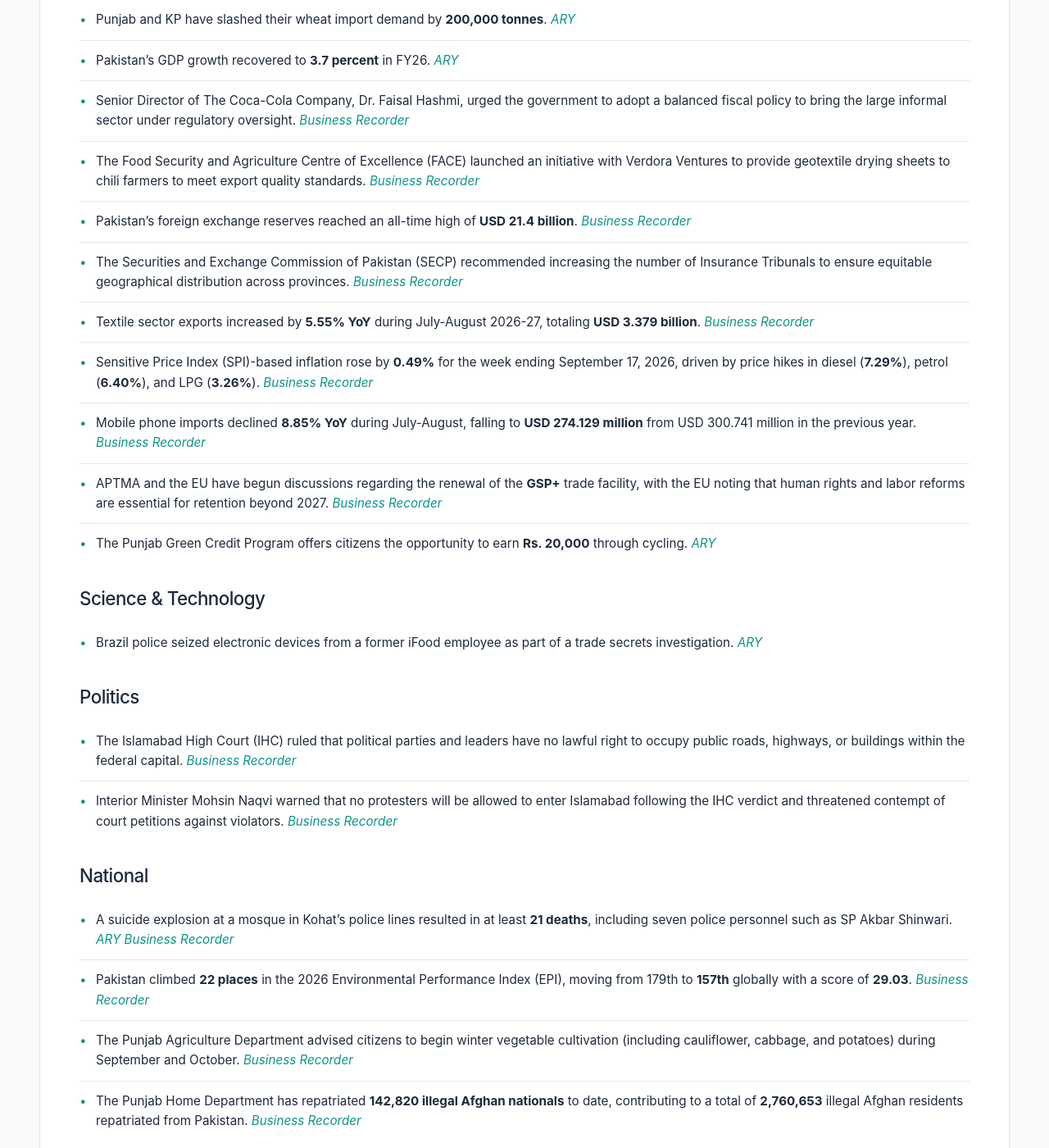
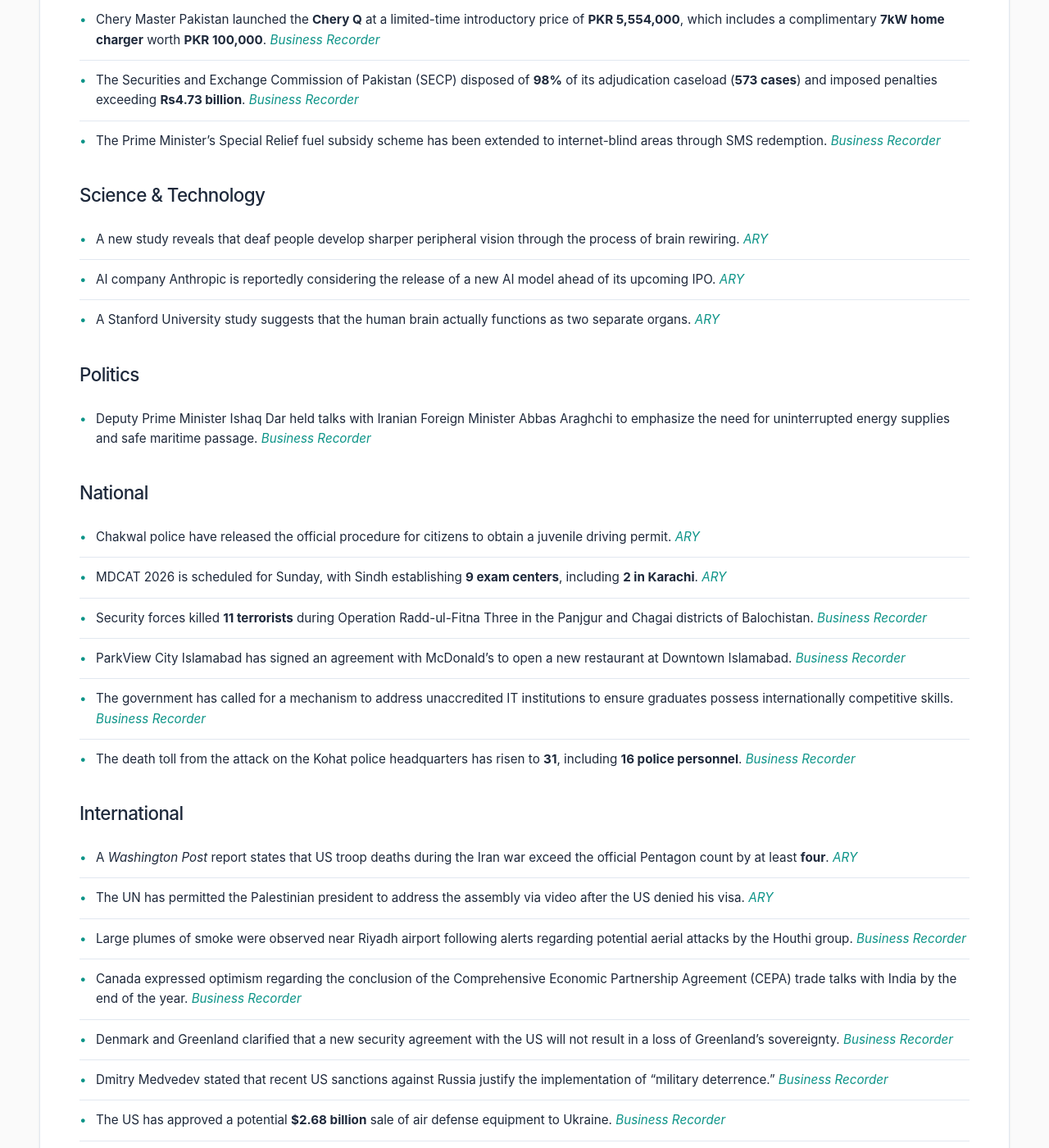
Before and after one commit to zsubzwary/news, a Jekyll site: the page built from en/index.md, in a window 1280 px wide and 1400 px high, scrolled down 578 px. Shown: the whole window at 82% size. Built offline with Jekyll 4.4.1, drawn with Linux system fonts in a browser that asks for light colours; some web fonts are replaced; comment, search, counter and statistics services are not loaded; some of the changed text lies outside the part shown.

Commit message:
DateTime; 2026-09-19T16:04:27.046Z

```diff
--- a/en/index.md
+++ b/en/index.md
@@ -4,44 +4,49 @@ title: Pakistan News Briefing
 lang: en
 ---
 
-Published at: 19-Sep-2026 09:03PKT
+Published at: 19-Sep-2026 21:04PKT
 
 Time to read: 4 mins
 
 ### Economy
-- The CPPA is seeking an electricity price increase of **Rs. 1.73 per unit**. *[ARY](https://arynews.tv/electricity-price-hike-cppa-seeks-rs1-point-73-per-unit-increase)*
-- The Petroleum Division announced a reduction in petrol prices by **Rs. 1.65 per litre** (from Rs. 390.79 to Rs. 389.14) and High Speed Diesel (HSD) by **88 paise** for September 19–21. *[Business Recorder](https://www.brecorder.com/news/40440232/petrol-price-reduced-by-rs165-per-litre-diesels-by-88-paise)*
-- Punjab and KP have slashed their wheat import demand by **200,000 tonnes**. *[ARY](https://arynews.tv/punjab-kp-take-u-turn-on-wheat-imports-slash-demand-by-200000-tonnes)*
-- Pakistan's GDP growth recovered to **3.7 percent** in FY26. *[ARY](https://arynews.tv/pakistans-gdp-growth-recovered-to-3point7-percent-in-fy26-says-finance-minister-aurangzeb)*
-- Senior Director of The Coca-Cola Company, Dr. Faisal Hashmi, urged the government to adopt a balanced fiscal policy to bring the large informal sector under regulatory oversight. *[Business Recorder](https://www.brecorder.com/news/40440224/govt-urged-to-go-for-a-balanced-fiscal-policy)*
-- The Food Security and Agriculture Centre of Excellence (FACE) launched an initiative with Verdora Ventures to provide geotextile drying sheets to chili farmers to meet export quality standards. *[Business Recorder](https://www.brecorder.com/news/40440225/initiative-launched-to-help-chili-farmers-achieve-export-quality-standards)*
-- Pakistan's foreign exchange reserves reached an all-time high of **USD 21.4 billion**. *[Business Recorder](https://www.brecorder.com/news/40440227/pm-lauds-fm-team-as-fx-reserves-hit-all-time-high-of-usd214bn)*
-- The Securities and Exchange Commission of Pakistan (SECP) recommended increasing the number of Insurance Tribunals to ensure equitable geographical distribution across provinces. *[Business Recorder](https://www.brecorder.com/news/40440230/secp-suggests-more-insurance-tribunals)*
-- Textile sector exports increased by **5.55% YoY** during July-August 2026-27, totaling **USD 3.379 billion**. *[Business Recorder](https://www.brecorder.com/news/40440237/jul-aug-textile-exports-climb-555pc-yoy)*
-- Sensitive Price Index (SPI)-based inflation rose by **0.49%** for the week ending September 17, 2026, driven by price hikes in diesel (**7.29%**), petrol (**6.40%**), and LPG (**3.26%**). *[Business Recorder](https://www.brecorder.com/news/40440238/spi-based-inflation-rises-slightly)*
-- Mobile phone imports declined **8.85% YoY** during July-August, falling to **USD 274.129 million** from USD 300.741 million in the previous year. *[Business Recorder](https://www.brecorder.com/news/40440241/jul-aug-mobile-phone-imports-decline-885pc-yoy)*
-- APTMA and the EU have begun discussions regarding the renewal of the **GSP+** trade facility, with the EU noting that human rights and labor reforms are essential for retention beyond 2027. *[Business Recorder](https://www.brecorder.com/news/40440240/aptma-eu-open-talks-on-gsp-renewal)*
-- The Punjab Green Credit Program offers citizens the opportunity to earn **Rs. 20,000** through cycling. *[ARY](https://arynews.tv/punjab-green-credit-program-earn-rs-20000-by-just-cycling)*
+- The Competition Commission of Pakistan (CCP) imposed a **Rs60 million** penalty on the All Pakistan Edible Oil Tanker Owners Association (APEOTOA) for price fixing (**Rs30 million**) and market allocation (**Rs30 million**). *[Business Recorder](https://www.brecorder.com/news/40440262/ccp-fines-edible-oil-tanker-owners-body-rs60mn-for-cartelisation)*
+- Gold prices in Pakistan fell by **Rs100 per tola** to reach **Rs460,236**, while 10-gram gold declined by **Rs85** to **Rs394,578**. *[Business Recorder](https://www.brecorder.com/news/40440261/gold-price-declines-by-rs100-per-tola-in-pakistan)*
+- Chery Master Pakistan launched the **Chery Q** at a limited-time introductory price of **PKR 5,554,000**, which includes a complimentary **7kW home charger** worth **PKR 100,000**. *[Business Recorder](https://www.brecorder.com/news/40440254/chery-master-pakistan-launches-chery-q-setting-a-new-standard-in-everyday-mobility-at-pkr-5554000-for-a-limited-time)*
+- The Securities and Exchange Commission of Pakistan (SECP) disposed of **98%** of its adjudication caseload (**573 cases**) and imposed penalties exceeding **Rs4.73 billion**. *[Business Recorder](https://www.brecorder.com/news/40440253/secp-disposes-of-98-adjudication-caseload-imposes-rs4.73bn-in-penalties)*
+- The Prime Minister’s Special Relief fuel subsidy scheme has been extended to internet-blind areas through SMS redemption. *[Business Recorder](https://www.brecorder.com/news/40440265/fuel-subsidy-scheme-extended-to-internet-blind-areas-via-sms-redemption)*
 
 ### Science & Technology
-- Brazil police seized electronic devices from a former iFood employee as part of a trade secrets investigation. *[ARY](https://arynews.tv/brazil-police-seize-devices-from-former-ifood-employee-in-trade-secrets-probe)*
+- A new study reveals that deaf people develop sharper peripheral vision through the process of brain rewiring. *[ARY](https://arynews.tv/deaf-people-develop-sharper-peripheral-vision-through-brain-rewiring-study-reveals)*
+- AI company Anthropic is reportedly considering the release of a new AI model ahead of its upcoming IPO. *[ARY](https://arynews.tv/anthropic-considers-releasing-new-ai-model-ahead-of-ipo-sources-say)*
+- A Stanford University study suggests that the human brain actually functions as two separate organs. *[ARY](https://arynews.tv/human-brain-is-actually-two-separate-organs-stanford-study-reveals)*
 
 ### Politics
-- The Islamabad High Court (IHC) ruled that political parties and leaders have no lawful right to occupy public roads, highways, or buildings within the federal capital. *[Business Recorder](https://www.brecorder.com/news/40440234/federal-capital-ihc-places-restrictions-on-political-protests)*
-- Interior Minister Mohsin Naqvi warned that no protesters will be allowed to enter Islamabad following the IHC verdict and threatened contempt of court petitions against violators. *[Business Recorder](https://www.brecorder.com/news/40440235/no-protester-will-be-allowed-to-enter-islamabad-naqvi)*
+- Deputy Prime Minister Ishaq Dar held talks with Iranian Foreign Minister Abbas Araghchi to emphasize the need for uninterrupted energy supplies and safe maritime passage. *[Business Recorder](https://www.brecorder.com/news/40440255/dar-stresses-need-for-uninterrupted-energy-supplies-amid-regional-tensions)*
 
 ### National
-- A suicide explosion at a mosque in Kohat's police lines resulted in at least **21 deaths**, including seven police personnel such as SP Akbar Shinwari. *[ARY](https://arynews.tv/at-least-16-martyred-57-injured-in-kohat-mosque-bomb-blast)* *[Business Recorder](https://www.brecorder.com/news/40440236/at-least-17-including-cops-martyred-in-kohat-blast)*
-- Pakistan climbed **22 places** in the 2026 Environmental Performance Index (EPI), moving from 179th to **157th** globally with a score of **29.03**. *[Business Recorder](https://www.brecorder.com/news/40440223/environmental-performance-index-pakistan-climbs-22-places)*
-- The Punjab Agriculture Department advised citizens to begin winter vegetable cultivation (including cauliflower, cabbage, and potatoes) during September and October. *[Business Recorder](https://www.brecorder.com/news/40440228/punjab-advises-starting-winter-vegetable-cultivation)*
-- The Punjab Home Department has repatriated **142,820 illegal Afghan nationals** to date, contributing to a total of **2,760,653** illegal Afghan residents repatriated from Pakistan. *[Business Recorder](https://www.brecorder.com/news/40440229/punjab-repatriates-142820-illegal-afghans-in-ongoing-crackdown)*
+- Chakwal police have released the official procedure for citizens to obtain a juvenile driving permit. *[ARY](https://arynews.tv/how-to-get-juvenile-driving-permit-chakwal-police-shares-procedure)*
+- MDCAT 2026 is scheduled for Sunday, with Sindh establishing **9 exam centers**, including **2 in Karachi**. *[ARY](https://arynews.tv/mdcat-2026-set-for-sunday-sindh-establishes-9-exam-centers-including-2-in-karachi)*
+- Security forces killed **11 terrorists** during Operation Radd-ul-Fitna Three in the Panjgur and Chagai districts of Balochistan. *[Business Recorder](https://www.brecorder.com/news/40440259/11-terrorists-killed-in-security-operations-in-panjgur-chagai-state-media)*
+- ParkView City Islamabad has signed an agreement with McDonald’s to open a new restaurant at Downtown Islamabad. *[Business Recorder](https://www.brecorder.com/news/40440256/parkview-city-islamabad-signs-agreement-with-mcdonalds-for-new-restaurant-at-downtown-islamabad)*
+- The government has called for a mechanism to address unaccredited IT institutions to ensure graduates possess internationally competitive skills. *[Business Recorder](https://www.brecorder.com/news/40440251/govt-moves-to-strengthen-it-education-standards)*
+- The death toll from the attack on the Kohat police headquarters has risen to **31**, including **16 police personnel**. *[Business Recorder](https://www.brecorder.com/news/40440248/death-toll-from-attack-at-police-hq-in-kohat-rises-to-31)*
 
 ### International
-- Aramco plans to increase Gulf exports to **60 million barrels** during September and October. *[ARY](https://arynews.tv/aramco-to-boost-gulf-exports-to-60-million-barrels-in-sept-and-oct)*
-- The US is planning to implement Medicaid most-favored-nation pricing for specific drugs across all states. *[ARY](https://arynews.tv/us-plans-medicaid-most-favored-nation-pricing-for-some-drugs-in-all-states)*
-- Turkish Ambassador Irfan Neziroglu met with Deputy Prime Minister Ishaq Dar to discuss bilateral cooperation and upcoming diplomatic engagements. *[Business Recorder](https://www.brecorder.com/news/40440231/turkiye-envoy-neziroglu-calls-on-dar)*
-- Pakistan’s military spokesman, Ahmed Sharif Chaudhry, stated the country will go to "any extent" to defend ally Saudi Arabia against Houthi attacks. *[Business Recorder](https://www.brecorder.com/news/40440233/pakistan-vows-to-defend-ksa-to-any-extent)*
+- A *Washington Post* report states that US troop deaths during the Iran war exceed the official Pentagon count by at least **four**. *[ARY](https://arynews.tv/us-troop-deaths-during-iran-war-exceed-pentagon-count-by-at-least-four-washington-post-reports)*
+- The UN has permitted the Palestinian president to address the assembly via video after the US denied his visa. *[ARY](https://arynews.tv/un-allows-palestinian-president-to-again-speak-via-video-after-us-denies-visa)*
+- Large plumes of smoke were observed near Riyadh airport following alerts regarding potential aerial attacks by the Houthi group. *[Business Recorder](https://www.brecorder.com/news/40440264/flames-smoke-seen-near-riyadh-airport-after-saudi-warning-of-aerial-attack-threat)*
+- Canada expressed optimism regarding the conclusion of the Comprehensive Economic Partnership Agreement (CEPA) trade talks with India by the end of the year. *[Business Recorder](https://www.brecorder.com/news/40440263/canada-optimistic-about-concluding-trade-talks-with-india-by-year-end-minister-says)*
+- Denmark and Greenland clarified that a new security agreement with the US will not result in a loss of Greenland's sovereignty. *[Business Recorder](https://www.brecorder.com/news/40440260/greenland-denmark-say-us-deal-will-not-cede-sovereignty)*
+- Dmitry Medvedev stated that recent US sanctions against Russia justify the implementation of "military deterrence." *[Business Recorder](https://www.brecorder.com/news/40440258/us-sanctions-merit-russian-military-deterrence-medvedev-says)*
+- The US has approved a potential **$2.68 billion** sale of air defense equipment to Ukraine. *[Business Recorder](https://www.brecorder.com/news/40440257/us-approves-potential-27bn-air-defense-sale-to-ukraine)*
+- Iran executed Hossein Pedaran for allegedly providing intelligence regarding missile sites in Isfahan province to Mossad. *[Business Recorder](https://www.brecorder.com/news/40440250/iran-executes-man-accused-of-providing-missile-info-to-israel-judiciary)*
+- China is investigating Meituan unit Beijing Sankuai Information Technology for suspected antitrust and unfair competition violations. *[Business Recorder](https://www.brecorder.com/news/40440246/china-investigates-meituan-and-alibaba-units-for-suspected-antitrust-violations)*
 
 ### Sports
-- The Pakistan Cricket Board (PCB) has launched a nationwide school cricket program to discover future talent. *[ARY](https://arynews.tv/season-two-of-pcb-talent-hunt-programme-for-schools-to-begin-from-saturday)*
-- The logo for the Pak-China Friendship Summer Games 2026 was unveiled; the event will take place in Lahore from **September 24 to 28** and is expected to host approximately **2,000 athletes**. *[Business Recorder](https://www.brecorder.com/news/40440226/pak-china-friendship-summer-games-logo-unveiled)*
+- Millwall and West Ham played to a **2-2** draw. *[ARY](https://arynews.tv/millwall-west-ham-share-four-goals-in-2-2-draw)*
+- Sophie Cunningham responded to public backlash regarding her participation in Team USA games. *[ARY](https://arynews.tv/sophie-cunningham-hits-back-at-backlash-over-team-usa-games)*
+- New Zealand all-rounder Rachin Ravindra is a doubt for the upcoming series against India after dislocating his right shoulder during a promotional shoot. *[Business Recorder](https://www.brecorder.com/news/40440247/new-zealands-ravindra-a-doubt-for-india-series-after-injury-in-promotional-shoot)*
+- OCA President Sheikh Joaan bin Hamad Al Thani urged politicians to remain out of sports following a diplomatic incident at the Asian Games. *[Business Recorder](https://www.brecorder.com/news/40440245/asian-olympic-boss-says-politicians-need-to-stay-out-of-sport-at-nagoya-games)*
+
+### Health
+- Authorities in Rawalpindi confirmed **nine dengue cases** and have destroyed over **180,000 larval sites**. *[ARY](https://arynews.tv/nine-dengue-cases-confirmed-in-rawalpindi-over-180000-larval-sites-destroyed)*
```
